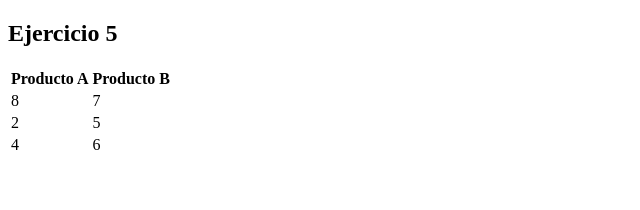
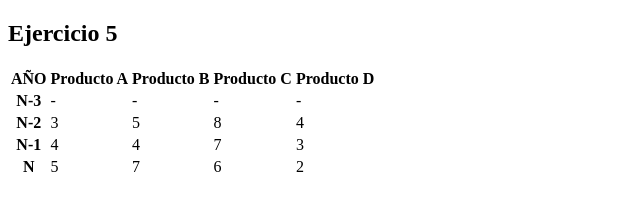
Before and after one commit to CarlosBadia/CarlosBadia, a plain HTML site: page Ej05.html in a window 1280 px wide. Shown: the whole page, without its empty margins (0-640 px from the left). Drawn offline with Linux system fonts and the light colour scheme.

Commit message:
ej06 y corrección de ej05

```diff
--- a/Ej05.html
+++ b/Ej05.html
@@ -1,29 +1,34 @@
 <!DOCTYPE html>
 <html lang="es">
-<h2>Ejercicio 5</h2>
-<table>
+  <head>
+    <meta charset="UTF-8">
+  </head>
+<body>
+  <h2>Ejercicio 5</h2>
+<table summary="Análisis de ventas anuales">
     <thead>
       <tr>
+        <th>AÑO</th>
         <th>Producto A</th>
         <th>Producto B</th>
+        <th>Producto C</th>
+        <th>Producto D</th>
       </tr>
     </thead>
     <tbody>
       <tr>
-        <td>8</td>
-        <td>7</td>
+        <th>N-3</th><td>-</td><td>-</td><td>-</td><td>-</td>
       </tr>
       <tr>
-        <td>2</td>
-        <td>5</td>
+        <th>N-2</th><td>3</td><td>5</td><td>8</td><td>4</td>
+      </tr>
+      <tr>
+        <th>N-1</th><td>4</td><td>4</td><td>7</td><td>3</td>
+      </tr>
+      <tr>
+        <th>N</th><td>5</td><td>7</td><td>6</td><td>2</td>
       </tr>
     </tbody>
-    <tfoot>
-      <tr>
-        <td>4</td>
-        <td>6</td>
-      </tr>
-    </tfoot>
   </table>
 </body>
 </html>
```
Also changed, not shown: Ej06.html (added, +17 -0 lines), index.html (+6 -3 lines).
